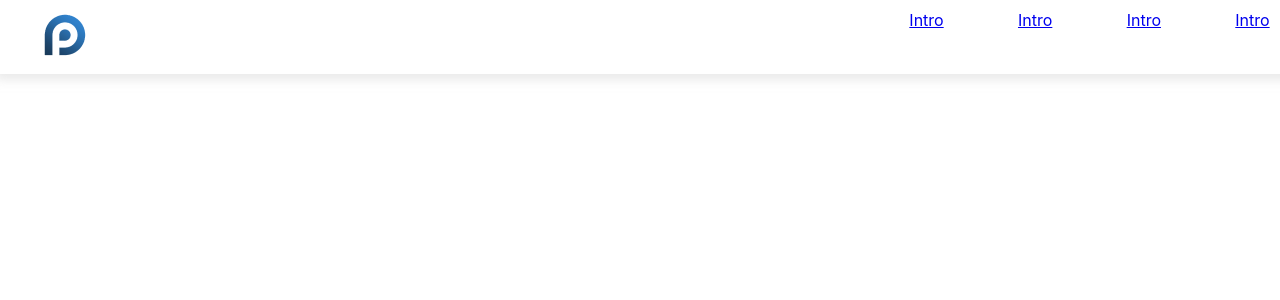
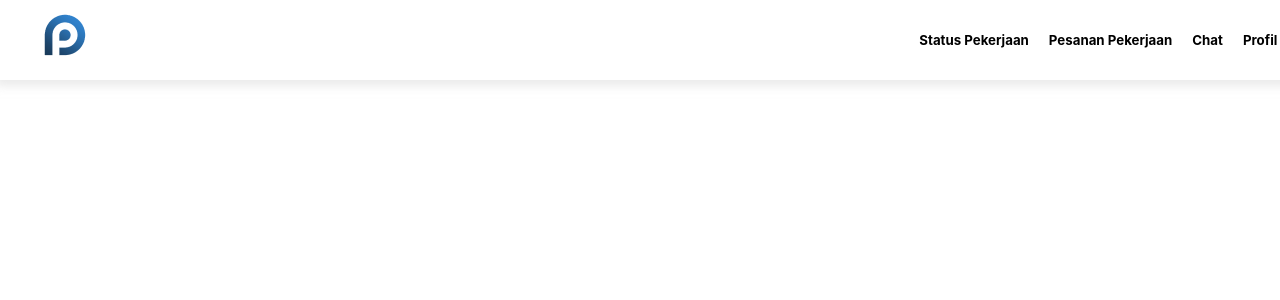
Before and after one commit to bernardadhitya/gig-job-react, a React (Create React App) app: page /business in a window 1280 px wide. Shown: the top 300 px of the page. Built offline with nearby package versions, Linux system fonts and the light colour scheme.

Commit message:
[Bernard] Styling navbar

```diff
--- a/src/Components/Navbar/Navbar.css
+++ b/src/Components/Navbar/Navbar.css
@@ -11,3 +11,12 @@
   -webkit-box-shadow: 0px 2px 9px 4px rgba(216,216,216,0.5);
   -moz-box-shadow: 0px 2px 9px 4px rgba(216,216,216,0.5);
 }
+
+.navbar-menu{
+  display: flex;
+}
+
+.navbar-menu .item{
+  margin: 0 10px;
+  cursor: pointer;
+}
--- a/src/Components/Navbar/Navbar.js
+++ b/src/Components/Navbar/Navbar.js
@@ -8,21 +8,25 @@ const Navbar = () => {
   return (
     <div class="navbar-wrapper">
       <Grid container spacing={3}>
-        <Grid item xs={2}>
+        <Grid item xs={1}>
           <img src={logo} alt='logo'/>
         </Grid>
-        <Grid item xs={6}></Grid>
-        <Grid item xs={1}>
-          <a href="#intro-header" class="scrollactive-item">Intro</a>
-        </Grid>
-        <Grid item xs={1}>
-          <a href="#intro-header" class="scrollactive-item">Intro</a>
-        </Grid>
-        <Grid item xs={1}>
-          <a href="#intro-header" class="scrollactive-item">Intro</a>
-        </Grid>
-        <Grid item xs={1}>
-          <a href="#intro-header" class="scrollactive-item">Intro</a>
+        <Grid item lg={7} md={6} sm={5} xs={4}></Grid>
+        <Grid item lg={4} md={5} sm={6} xs={7}>
+          <div className='navbar-menu'>
+            <a className='item'>
+              <h5>Status Pekerjaan</h5>
+            </a>
+            <a className='item'>
+              <h5>Pesanan Pekerjaan</h5>
+            </a>
+            <a className='item'>
+              <h5>Chat</h5>
+            </a>
+            <a className='item'>
+              <h5>Profil</h5>
+            </a>
+          </div>
         </Grid>
       </Grid>
     </div>
```
